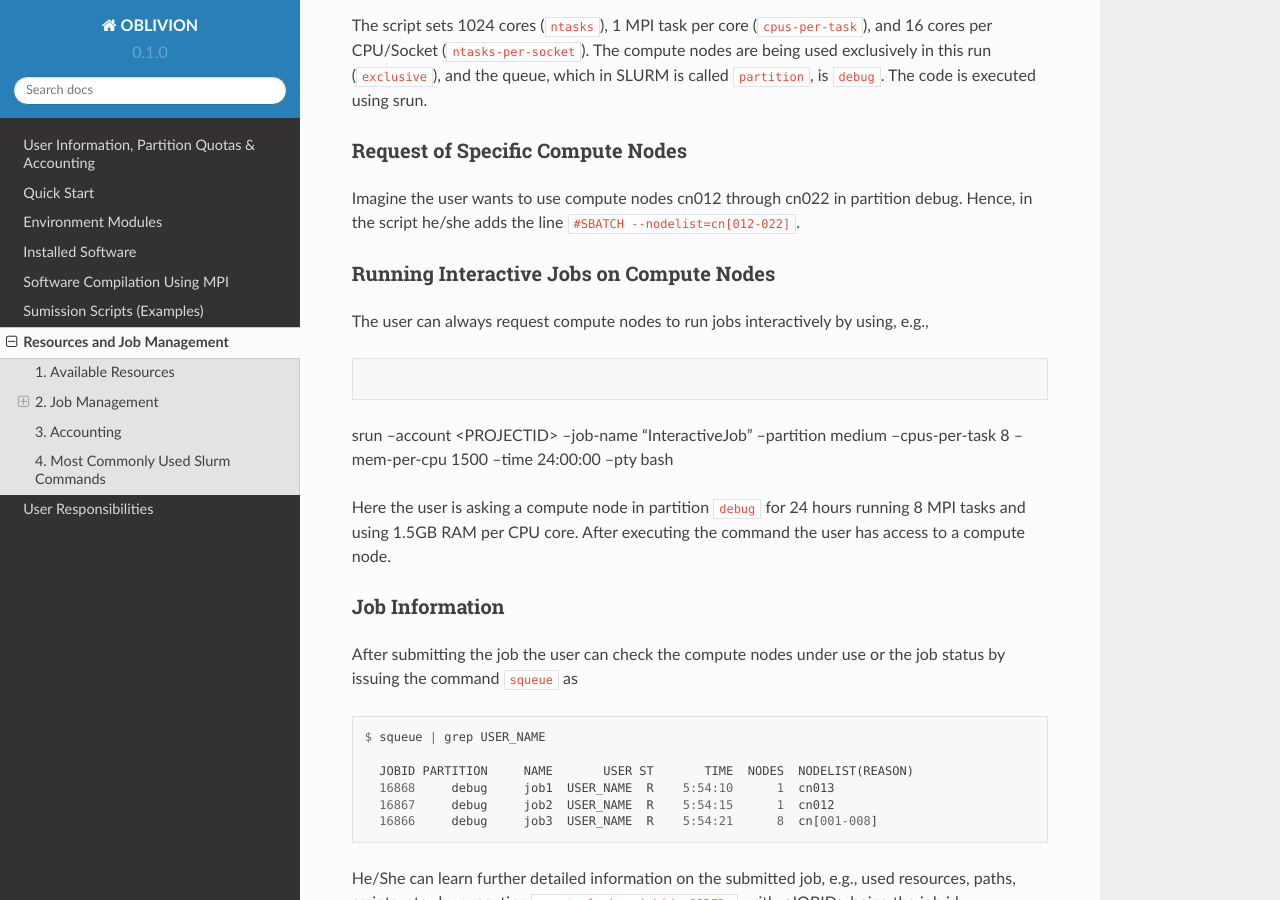
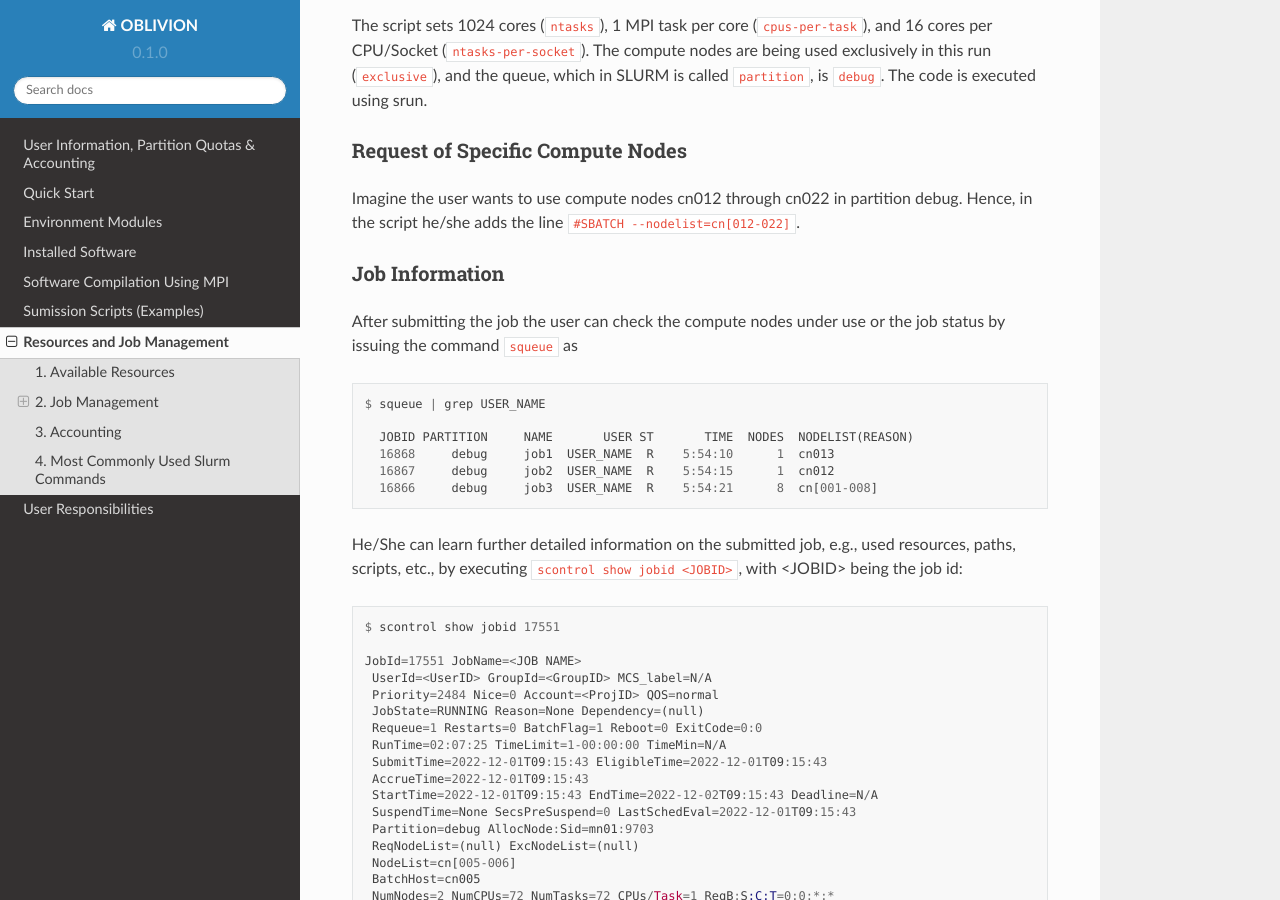
Before and after one commit to mavillez/Oblivion, a Sphinx documentation site: the page built from docs/source/management.rst, in a window 1280 px wide and 900 px high, scrolled down 1389 px. Built offline with Sphinx 7.4.7 and the Read the Docs theme 2.0.0, drawn with Linux system fonts in a browser that asks for light colours.

Commit message:
Update management.rst

```diff
--- a/docs/source/management.rst
+++ b/docs/source/management.rst
@@ -72,16 +72,6 @@ Request of Specific Compute Nodes
 
 Imagine the user wants to use compute nodes cn012 through cn022 in partition debug. Hence, in the script he/she adds the line ``#SBATCH --nodelist=cn[012-022]``.
 
-Running Interactive Jobs on Compute Nodes
-~~~~~~~~~~~~~~~~~~~~~~~~~~~~~~~~~~~~~~~~~
-
-The user can always request compute nodes to run jobs interactively by using, e.g.,
-
-.. code-block:: julia
-
-srun --account <PROJECTID> --job-name "InteractiveJob" --partition medium --cpus-per-task 8 --mem-per-cpu 1500 --time 24:00:00 --pty bash
-
-Here the user is asking a compute node in partition ``debug`` for 24 hours running 8 MPI tasks and using 1.5GB RAM per CPU core. After executing the command the user has access to a compute node.
 
 Job Information
 ~~~~~~~~~~~~~~~
```
